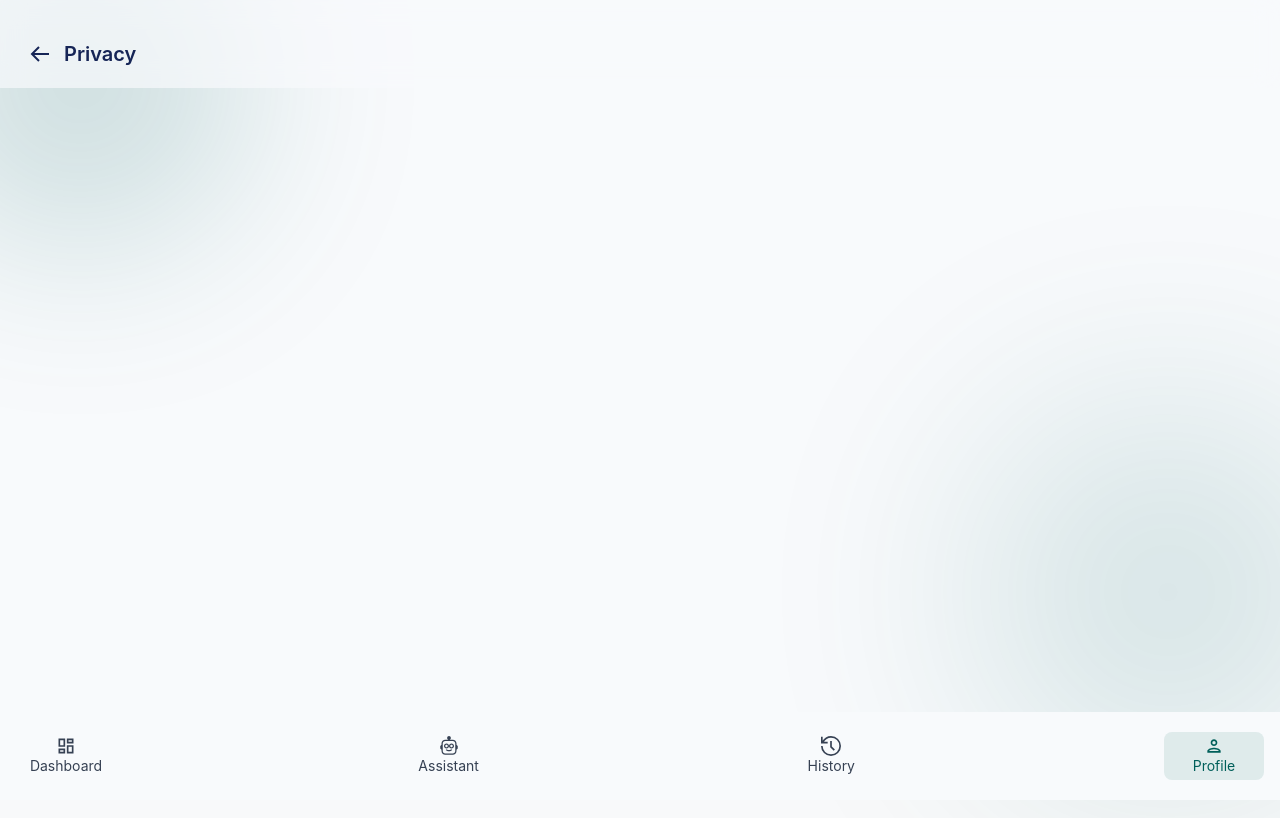
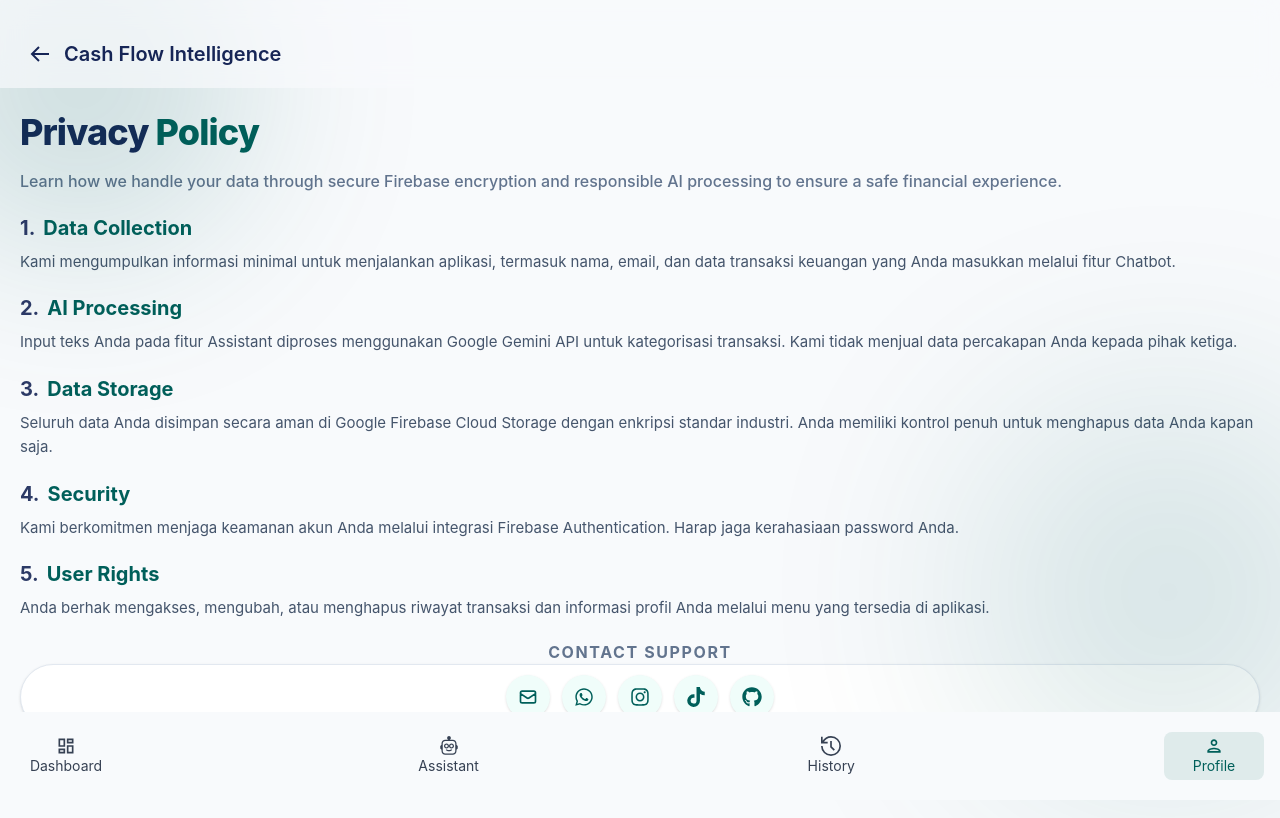
Before and after one commit to ak7prisma/cash-flow-intelligence, a React (Vite) app: page /profile/privacy in a window 1280 px wide. Shown: the top 818 px of the page. Built offline with nearby package versions, Linux system fonts and the light colour scheme.

Commit message:
feat: privacy

```diff
--- a/src/component/Profile/HelpSupp/ContactSection.tsx
+++ b/src/component/Profile/HelpSupp/ContactSection.tsx
@@ -4,7 +4,7 @@ import { IconUI } from "../../ui/IconUI";
 export default function ContactSection() {
     return (
         <section className="flex flex-col items-center">
-            <h3 className="text-[10px] font-bold text-slate-400 tracking-[0.3em] mb-6 uppercase">
+            <h3 className="text-md font-bold text-slate-500 tracking-widest uppercase">
             Contact Support
             </h3>
             <div className="flex items-center justify-center gap-2 py-2 w-full bg-white dark:bg-slate-900/40 border border-slate-200 dark:border-slate-800 rounded-full shadow-sm">
--- /dev/null
+++ b/src/component/auth/PrivacySection.tsx
@@ -0,0 +1,18 @@
+interface PrivacyProps {
+  number: string;
+  title: string;
+  content: string
+}
+
+export default function PrivacySection({ number, title, content }: Readonly<PrivacyProps>) {
+  return (
+    <div className="flex flex-col gap-2 group">
+      <h2 className="text-xl font-bold text-teal-800 dark:text-cyan-400 flex items-center gap-2 transition-transform">
+        <span className="text-blue-950 dark:text-white opacity-90">{number}.</span> {title}
+      </h2>
+      <p className="text-slate-600 dark:text-slate-300 leading-relaxed text-[15px]">
+        {content}
+      </p>
+    </div>
+  );
+}
--- /dev/null
+++ b/src/data/privacy.ts
@@ -0,0 +1,32 @@
+export const privacyData = [
+  {
+    id: 1,
+    number: "1",
+    title: "Data Collection",
+    content: "Kami mengumpulkan informasi minimal untuk menjalankan aplikasi, termasuk nama, email, dan data transaksi keuangan yang Anda masukkan melalui fitur Chatbot.",
+  },
+  {
+    id: 2,
+    number: "2",
+    title: "AI Processing",
+    content: "Input teks Anda pada fitur Assistant diproses menggunakan Google Gemini API untuk kategorisasi transaksi. Kami tidak menjual data percakapan Anda kepada pihak ketiga.",
+  },
+  {
+    id: 3,
+    number: "3",
+    title: "Data Storage",
+    content: "Seluruh data Anda disimpan secara aman di Google Firebase Cloud Storage dengan enkripsi standar industri. Anda memiliki kontrol penuh untuk menghapus data Anda kapan saja.",
+  },
+  {
+    id: 4,
+    number: "4",
+    title: "Security",
+    content: "Kami berkomitmen menjaga keamanan akun Anda melalui integrasi Firebase Authentication. Harap jaga kerahasiaan password Anda.",
+  },
+  {
+    id: 5,
+    number: "5",
+    title: "User Rights",
+    content: "Anda berhak mengakses, mengubah, atau menghapus riwayat transaksi dan informasi profil Anda melalui menu yang tersedia di aplikasi.",
+  },
+];
--- a/src/pages/profile/Privacy.tsx
+++ b/src/pages/profile/Privacy.tsx
@@ -1,7 +1,38 @@
-export default function Privacy(){
-    return(
-        <div>
+import PrivacySection from "../../component/auth/PrivacySection";
+import ContactSection from "../../component/Profile/HelpSupp/ContactSection";
+import { privacyData } from "../../data/privacy";
 
-        </div>
-    );
+export default function Privacy() {
+  return (
+    <div className="w-full flex flex-col gap-5 animate-in fade-in slide-in-from-bottom-4 duration-700">
+
+      {/* Hero Section */}
+      <div className="flex flex-col gap-4">
+        <h1 className="text-4xl font-extrabold tracking-tight text-blue-950 dark:text-white">
+          Privacy <span className="text-teal-800 dark:text-cyan-400">Policy</span>
+        </h1>
+        <p className="text-base text-slate-500 dark:text-slate-400 leading-relaxed font-medium">
+          Learn how we handle your data through secure Firebase encryption and responsible AI processing to ensure a safe financial experience.
+        </p>
+      </div>
+
+      {/* Content Sections */}
+      <div className="flex flex-col gap-5">
+        {privacyData.map((item) => (
+          <PrivacySection
+            key={item.id}
+            number={item.number}
+            title={item.title}
+            content={item.content}
+          />
+        ))}
+      </div>
+
+      {/* Contact Section */}
+      <div className="">
+        <ContactSection />
+      </div>
+
+    </div>
+  );
 }
--- a/src/utils/getProfileHeaderText.ts
+++ b/src/utils/getProfileHeaderText.ts
@@ -11,7 +11,7 @@ export function getProfileHeaderText(lastSegment?: string): string {
         case "helpsupp":
             return "Help & Support";
         case "privacy":
-            return "Privacy";
+            return "Cash Flow Intelligence";
         case "securityset":
             return "Security Settings";
         default:
```
